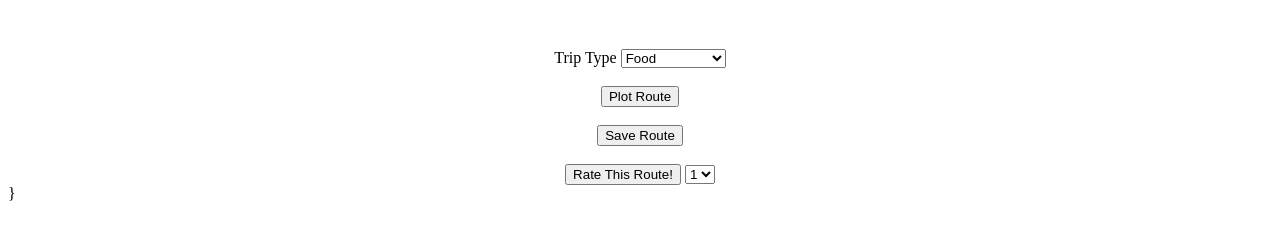
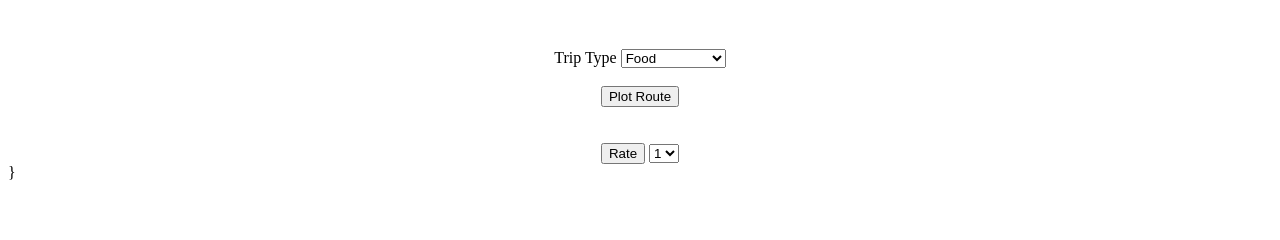
Before and after one commit to KonnorSidler/RoadTrippin, a plain HTML site: page app/views/index.scala.html in a window 1280 px wide. Shown: the part 340-580 px from the top of the page. Drawn offline with nearby package versions, Linux system fonts and the light colour scheme; some packages are replaced by stand-ins of ours; a script that the page names is missing.

Commit message:
Removed button, fixed text

```diff
--- a/app/views/index.scala.html
+++ b/app/views/index.scala.html
@@ -64,14 +64,13 @@
                     <button id="submitButton" onclick="call()">Plot Route</button>
                     <br>
                     <br>
-                    <button id="save_trip">Save Route</button>
 
 
 
                 <div id="ratings">
                         <br>
 
-                    <button id="rating_submit">Rate This Route!</button>
+                    <button id="rating_submit">Rate</button>
                     <select id="route_rating">
                         <option value="1">1</option>
                         <option value="2">2</option>
```
